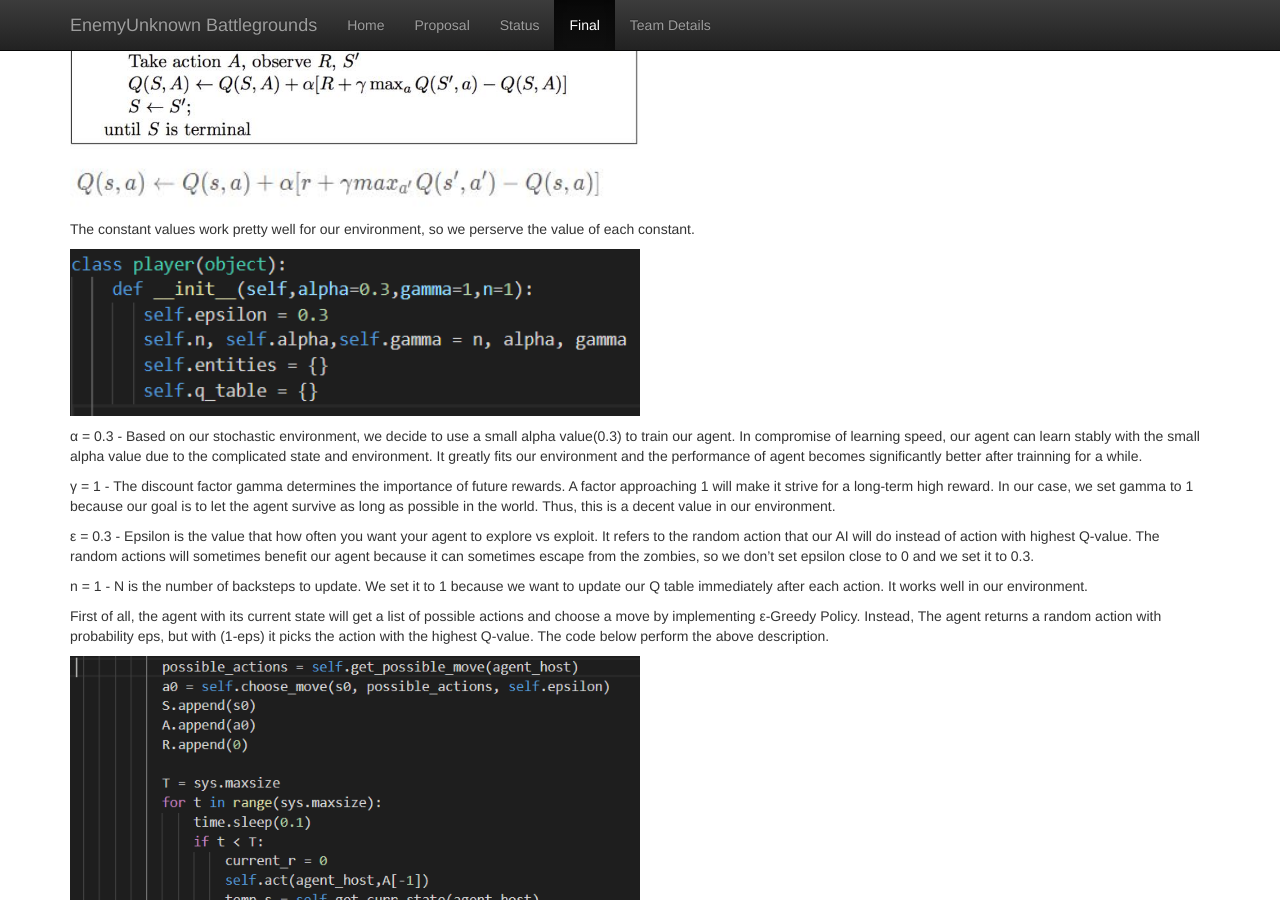
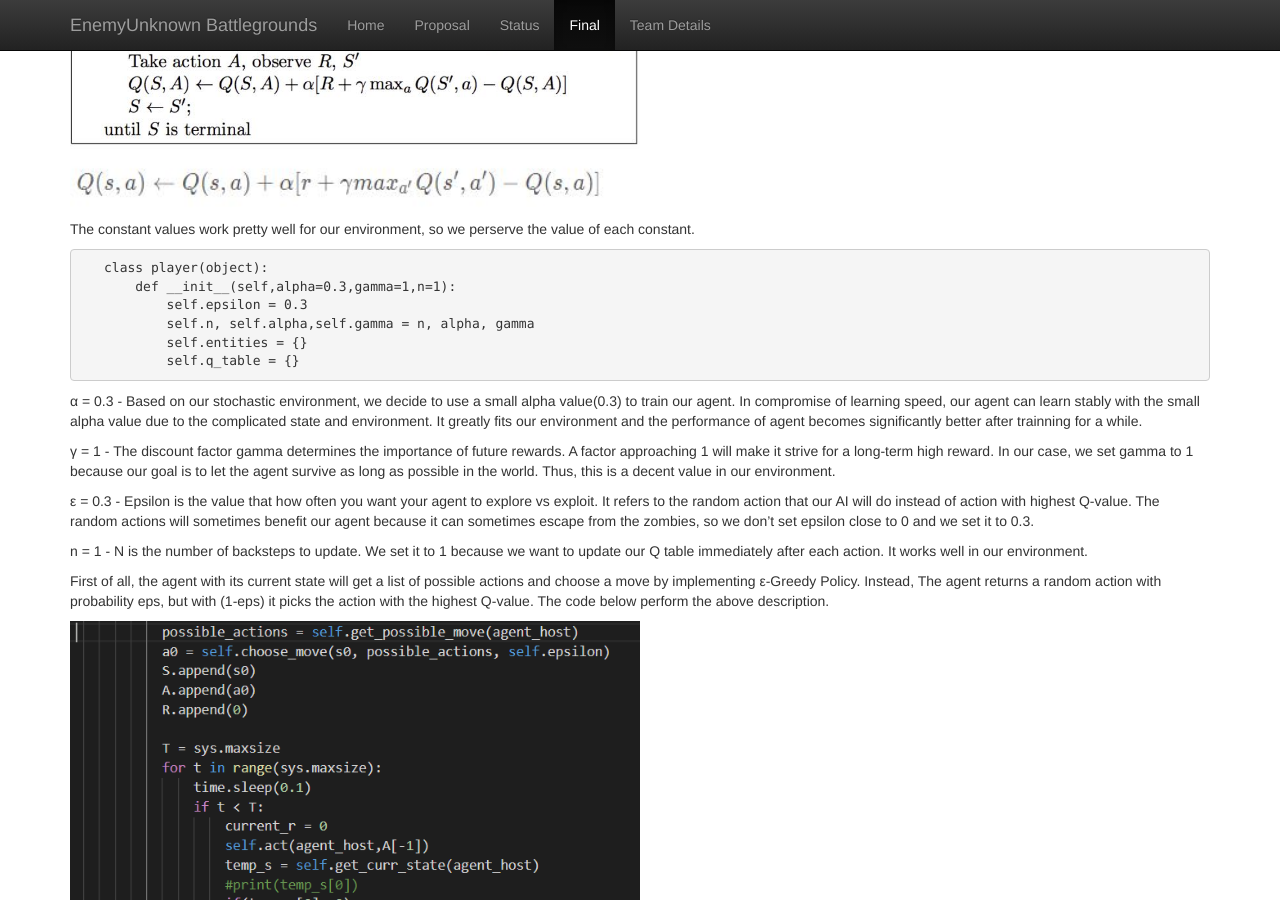
Before and after one commit to chenhaoy1/EnemyUnknown-Battlegrounds, a Jekyll site: the page built from docs/final.md, in a window 1280 px wide and 900 px high, scrolled down 1150 px. Built offline with Jekyll 4.4.1, drawn with Linux system fonts in a browser that asks for light colours.

Commit message:
Update final.md

````diff
--- a/docs/final.md
+++ b/docs/final.md
@@ -27,9 +27,14 @@ And our basic algorithm idea is from CS 175 classes. We decision to use Q-learni
 
 The constant values work pretty well for our environment, so we perserve the value of each constant.
 
-
-<img src="11.png" width="50%">
-
+```python
+   class player(object):
+       def __init__(self,alpha=0.3,gamma=1,n=1):
+           self.epsilon = 0.3
+           self.n, self.alpha,self.gamma = n, alpha, gamma
+           self.entities = {}
+           self.q_table = {}
+```
 
 α = 0.3 - Based on our stochastic environment, we decide to use a small alpha value(0.3) to train our agent. In compromise of learning speed, our agent can learn stably with the small alpha value due to the complicated state and environment. It greatly fits our environment and the performance of agent becomes significantly better after trainning for a while.
 
````
